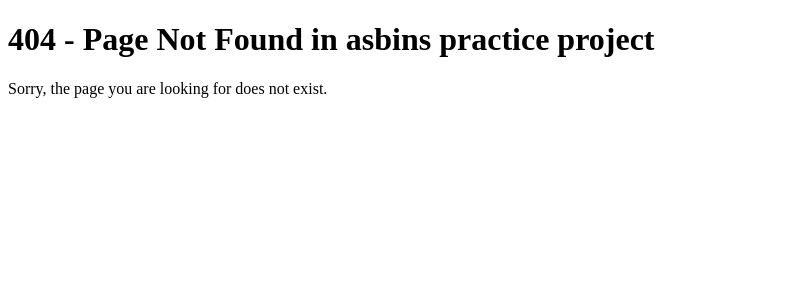
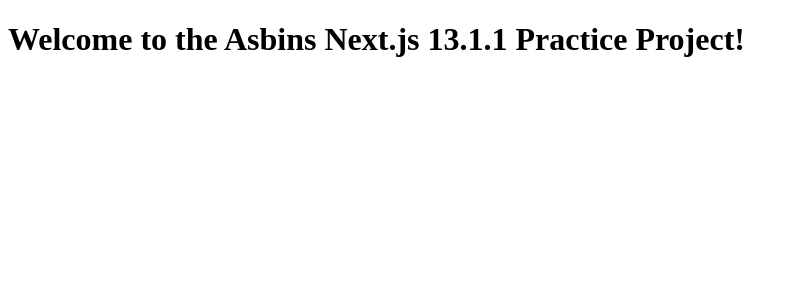
Before and after one commit to codyasbin/nextjs_practice_V16.1.1, a Next.js app: page /page in a window 1280 px wide. Before the commit this address had no page. Shown: the top 300 px of the page, without its empty margins (0-797 px from the left). Built offline with nearby package versions, Linux system fonts and the light colour scheme.

Commit message:
new page added

```diff
--- a/app/page.jsx
+++ b/app/page.jsx
@@ -1,4 +1,7 @@
+import Link from "next/link";
+
+
 export default function Page() {
     console.log("Hello from server")
-  return <h1>Welcome to Next.js 16.1.1!</h1>;
+  return <h1>Welcome to Next.js 16.1.1! <Link href="/page">Go to page</Link></h1>;
 }
--- a/app/loading.jsx
+++ b/app/page/loading.jsx
@@ -1,3 +1,3 @@
-export default function Asbin() {
+export default function Loading() {
     return <h1>Asbins project is loading, please wait </h1>;
 }
--- /dev/null
+++ b/app/page/page.jsx
@@ -0,0 +1,3 @@
+export default function Page() {
+    return <h1>Welcome to the Asbins Next.js 13.1.1 Practice Project!</h1>;
+}
--- a/package.json
+++ b/package.json
@@ -3,7 +3,7 @@
   "version": "1.0.0",
   "description": "",
   "main": "index.js",
-  "scripts": {
+    "scripts": {
     "dev": "next dev",
     "build": "next build",
     "start": "next start",
```
